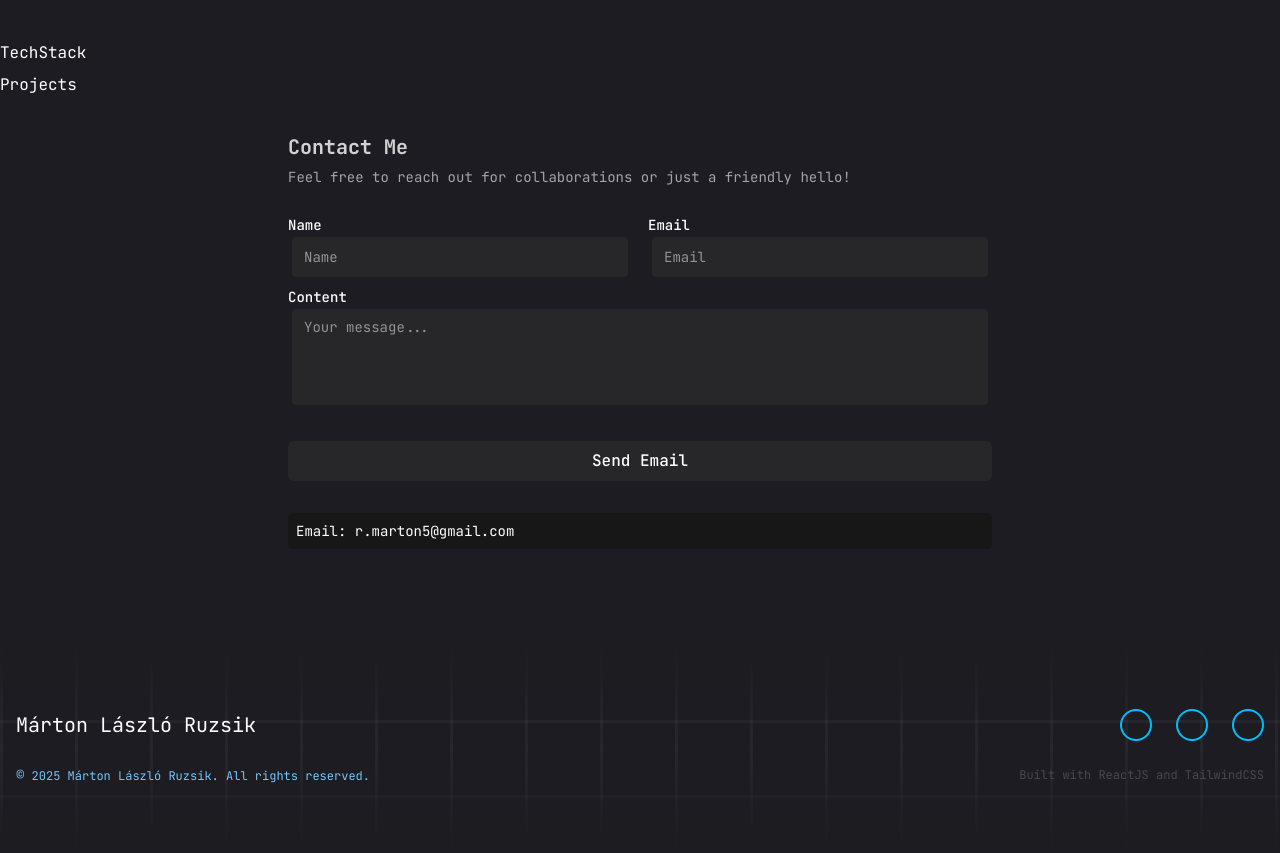
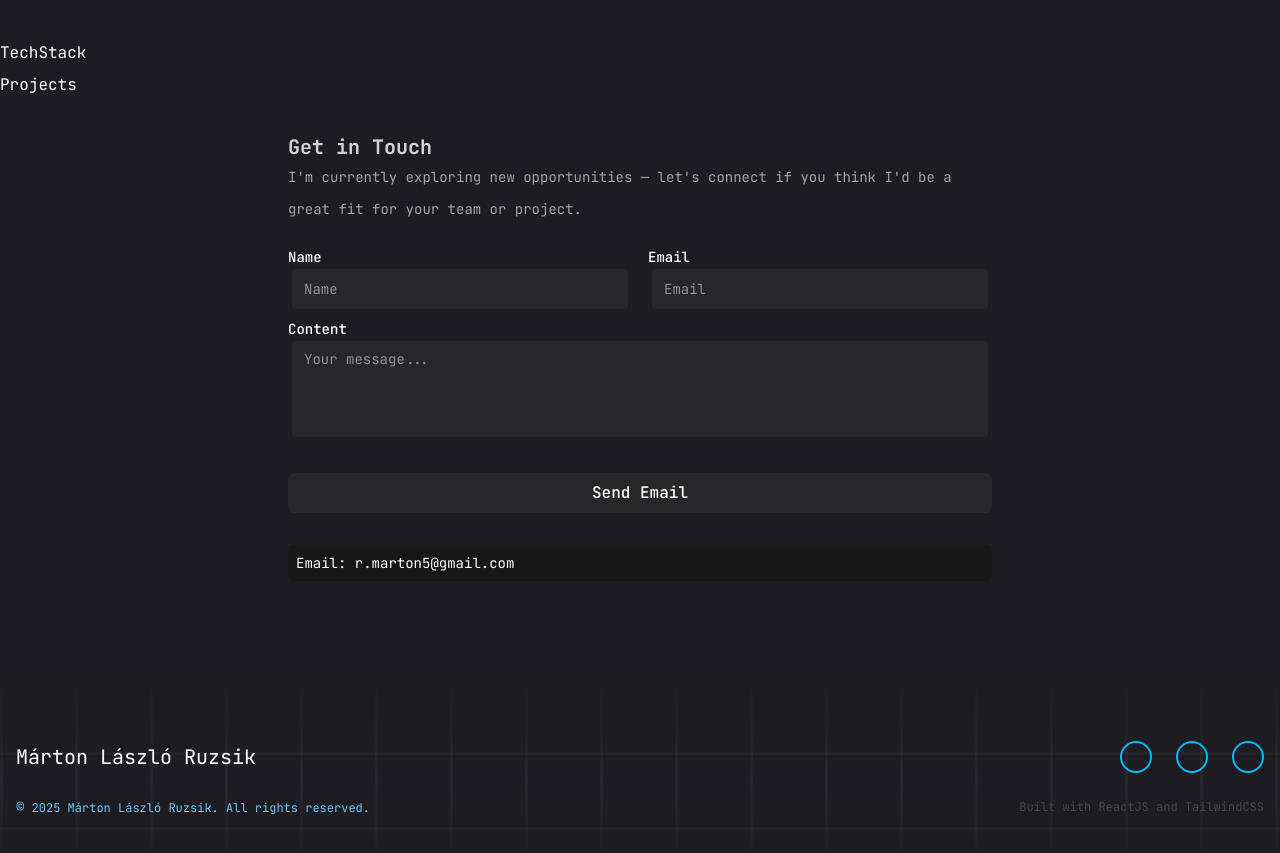
Before and after one commit to RuzsikMarton/marton-portfolio, a React (Vite) app: page / in a window 1280 px wide. Shown: the part 1500-2353 px from the top of the page. Built offline with nearby package versions, Linux system fonts and the light colour scheme; some icons are missing; a web font is replaced by a local one.

Commit message:
add: internationalization for contact

```diff
--- a/src/components/Contact.tsx
+++ b/src/components/Contact.tsx
@@ -1,11 +1,24 @@
 import { useState } from "react";
+import { useTranslation } from "react-i18next";
 
 const Contact = () => {
   const [result, setResult] = useState("");
+  const { t } = useTranslation();
+
+  const { heading, description, name, content, message, send, sending, success } = t("contact", { returnObjects: true }) as {
+    heading: string;
+    description: string;
+    name: string;
+    content: string;
+    message: string;
+    send: string;
+    sending: string;
+    success: string;
+  };
 
   const onSubmit = async (e : any) => {
     e.preventDefault();
-    setResult("Sending...");
+    setResult(sending);
     const formData = new FormData(e.target);
     formData.append("access_key", "2a681d75-6180-4fe8-8f89-6bea1dd3c47c");
     const res = await fetch("https://api.web3forms.com/submit", {
@@ -15,7 +28,7 @@ const Contact = () => {
 
     const data = await res.json();
     if (data.success) {
-      setResult("Message sent successfully");
+      setResult(success);
       e.target.reset();
     } else {
       console.error("Error:", data);
@@ -25,9 +38,9 @@ const Contact = () => {
   }
   return (
     <div className="basecontainer w-full h-full max-w-3xl mx-auto rounded-none md:rounded-2xl p-4 md:p-8">
-      <h1 className="text-xl font-bold text-white/80">Contact Me</h1>
+      <h1 className="text-xl font-bold text-white/80">{heading}</h1>
       <span className="text-sm text-white/60">
-        Feel free to reach out for collaborations or just a friendly hello!
+        {description}
       </span>
       <form className="my-8" onSubmit={onSubmit}>
         <input
@@ -41,12 +54,12 @@ const Contact = () => {
               className="text-sm font-medium leading-0 peer-disabled:opacity-70 peer-disabled:cursor-not-allowed"
               htmlFor="name"
             >
-              Name
+              {name}
             </label>
             <div className="p-1 rounded-lg">
               <input
                 className="peer flex w-full h-10 bg-zinc-800 rounded text-white px-3 py-2 text-sm placeholder:text-white/50 focus-visible:outline-none focus-visible:ring-2 focus-visible:ring-neutral-600  disabled:cursor-not-allowed disabled:opacity-50"
-                placeholder="Name"
+                placeholder={name}
                 type="text"
                 name="name"
                 id="name"
@@ -78,12 +91,12 @@ const Contact = () => {
             className="block text-sm font-medium leading-0 peer-disabled:opacity-70 peer-disabled:cursor-not-allowed"
             htmlFor="message"
           >
-            Content
+            {content}
           </label>
           <div className="p-1 rounded-lg">
             <textarea
               className="peer flex w-full border-none focus-visible:outline-none focus-visible:ring-2 focus-visible:ring-neutral-600 bg-zinc-800 rounded text-white px-3 py-2 text-sm placeholder:text-white/50 resize-none disabled:cursor-not-allowed disabled:opacity-50"
-              placeholder="Your message..."
+              placeholder={message}
               name="message"
               id="message"
               rows={4}
@@ -92,7 +105,7 @@ const Contact = () => {
             ></textarea>
           </div>
         </div>
-        <button className="w-full border-none block bg-zinc-800 text-white rounded-md h-10 font-medium cursor-pointer active:bg-zinc-900">Send Email</button>
+        <button className="w-full border-none block bg-zinc-800 text-white rounded-md h-10 font-medium cursor-pointer active:bg-zinc-900">{send}</button>
         {result && (
           <div className="mt-4 p-3 rounded-md bg-zinc-800 text-white text-sm">
             {result}
--- a/src/i18n.ts
+++ b/src/i18n.ts
@@ -59,6 +59,16 @@ i18n
             institution: "J. Selye University, Komárno",
             year: "Sep, 2023 - Jun, 2025",
           },
+          contact: {
+            heading: "Get in Touch",
+            description: "I'm currently exploring new opportunities — let's connect if you think I'd be a great fit for your team or project.",
+            name: "Name",
+            content: "Content",
+            message: "Your message...",
+            send: "Send Email",
+            sending: "Sending...",
+            success: "Message sent successfully!",
+          },
         },
       },
       sk: {
@@ -109,6 +119,16 @@ i18n
               "Mgr - Aplikovaná informatika, Fakulta ekonómie a informatiky",
             institution: "Univerzita J. Selyeho, Komárno",
             year: "Sep, 2023 - Jun, 2025",
+          },
+          contact: {
+            heading: "Kontaktujte ma",
+            description: "Aktuálne hľadám nové príležitosti — kontaktujte ma, ak si myslíte, že by som bol pre váš tím alebo projekt vhodný.",
+            name: "Meno",
+            content: "Obsah",
+            message: "Vaša správa...",
+            send: "Odoslať email",
+            sending: "Odosielanie...",
+            success: "Správa bola úspešne odoslaná!",
           },
         },
       },
@@ -161,6 +181,16 @@ i18n
             institution: "Selye János Egyetem, Komárno",
             year: "Sep, 2023 - Jun, 2025",
           },
+          contact: {
+            heading: "Lépjen kapcsolatba velem",
+            description: "Jelenleg új lehetőségeket keresek — lépjünk kapcsolatba, ha úgy gondolja, hogy nagyszerűen illenének a csapatába vagy projektjébe.",
+            name: "Név",
+            content: "Tartalom",
+            message: "Az üzeneted...",
+            send: "E-mail küldése",
+            sending: "Küldés...",
+            success: "Az üzenet sikeresen elküldve!",
+          },
         },
       },
     },
```
